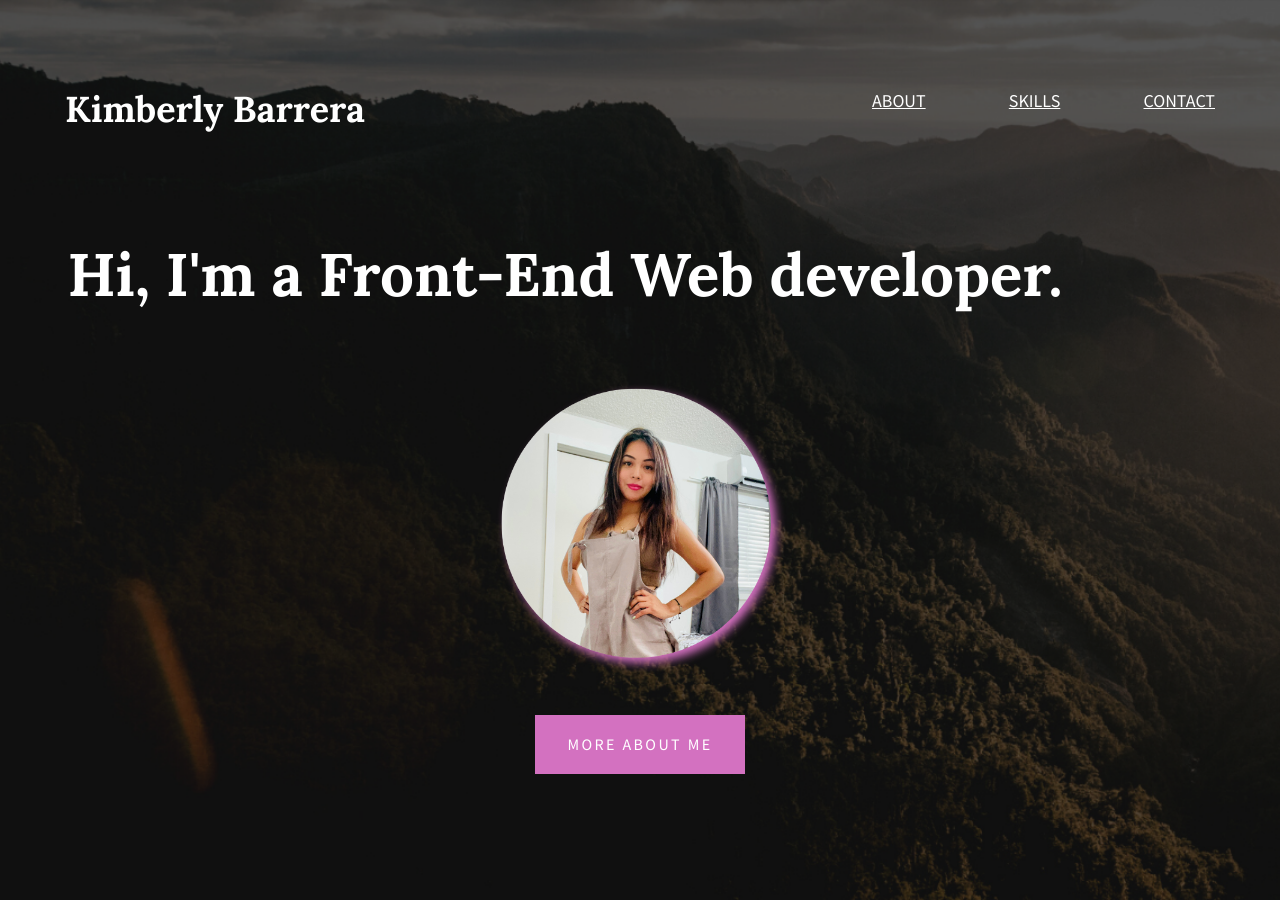
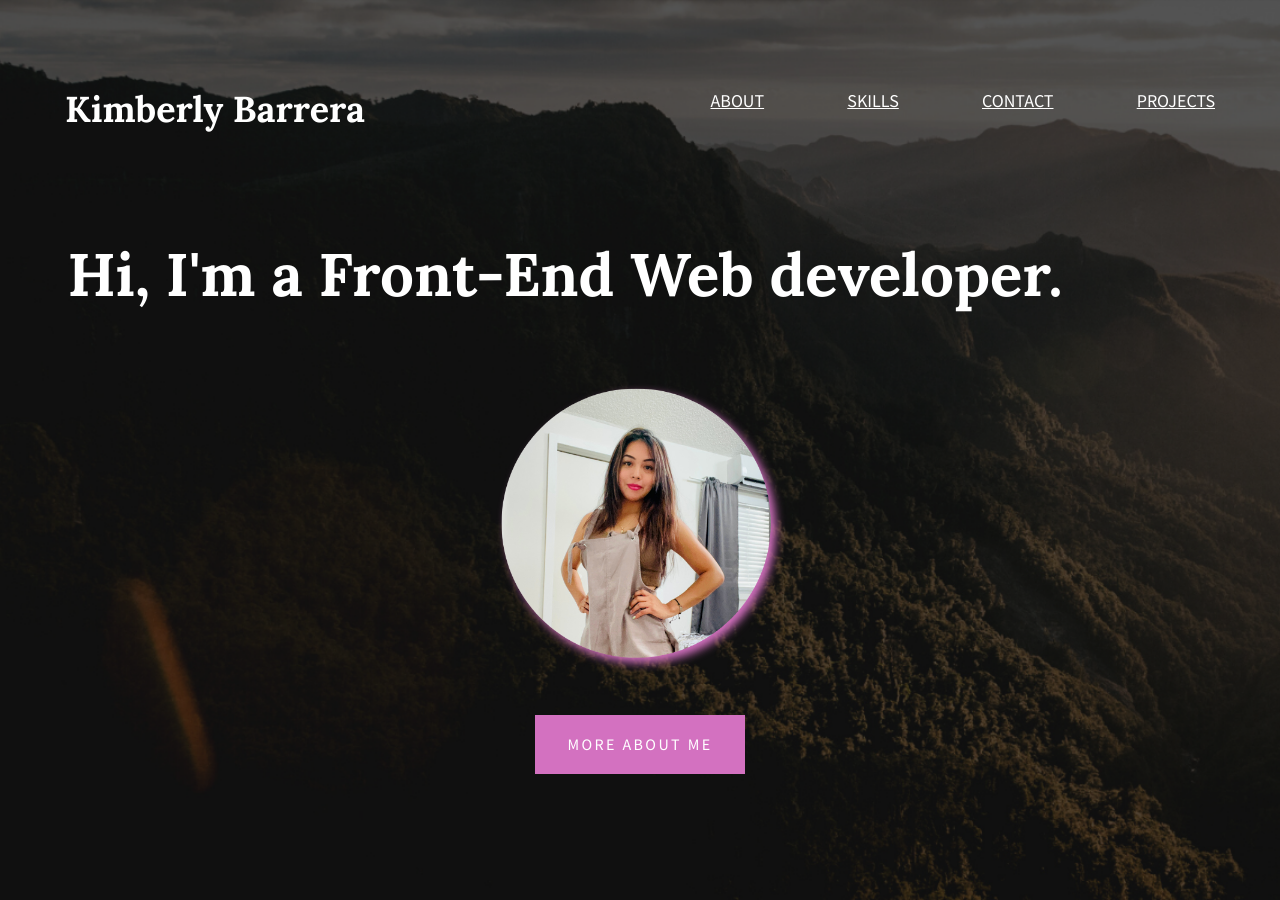
Before and after one commit to KimberlyBarrera56/website-work, a plain HTML site: page index.html in a window 1280 px wide. Shown: the top 900 px of the page. Drawn offline with Linux system fonts and the light colour scheme.

Commit message:
Initial commit

```diff
--- a/index.html
+++ b/index.html
@@ -2,7 +2,7 @@
 <html lang="en">
   <head>
     <meta charset="UTF-8" />
-    <title>Jubilee Austen | Portfolio</title>
+    <title>Kimberly Barrera | Portfolio</title>
     <link rel="stylesheet" href="css/normalize.css" />
     <link rel="stylesheet" href="css/main.css" />
     <link rel="preconnect" href="https://fonts.googleapis.com" />
@@ -23,6 +23,7 @@
             <li><a href="#about">about</a></li>
             <li><a href="#skills">skills</a></li>
             <li><a href="#contact">contact</a></li>
+            <li><a href="projects">projects</a></li>
           </ul>
         </nav>
         <h2>Hi, I'm a Front-End Web developer.</h2>
```
